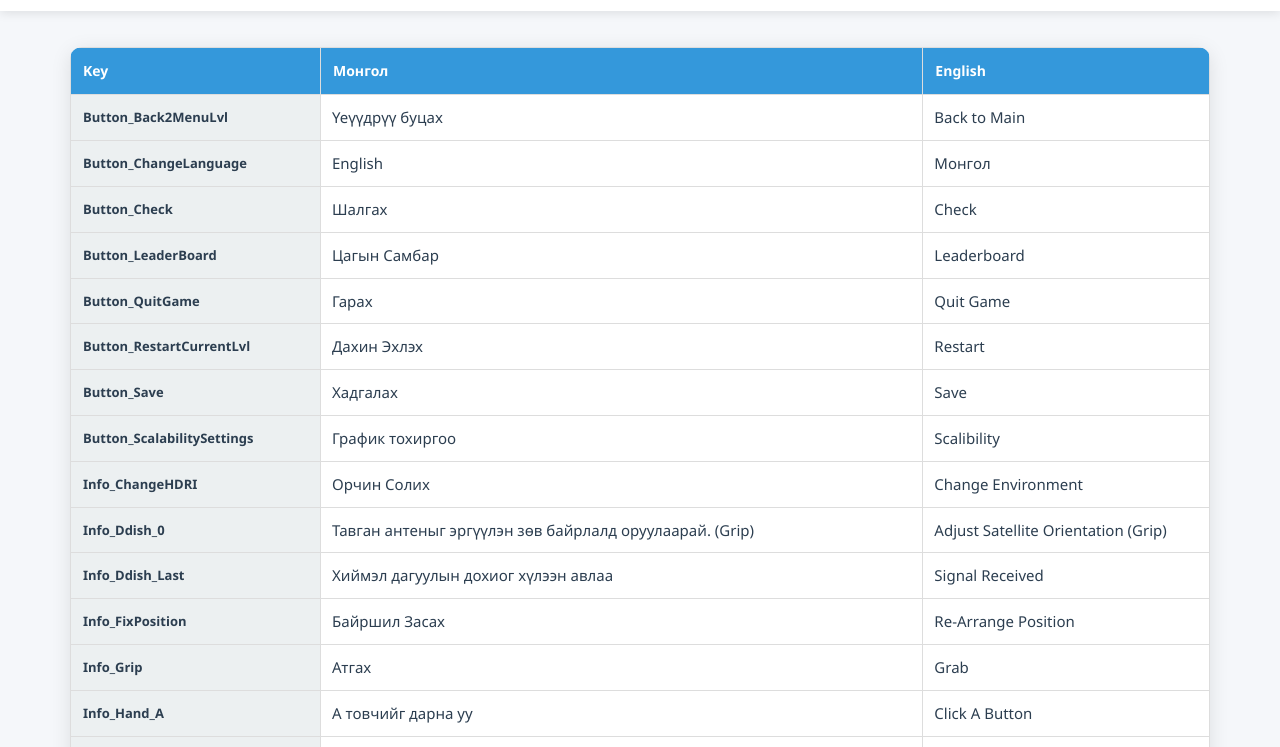
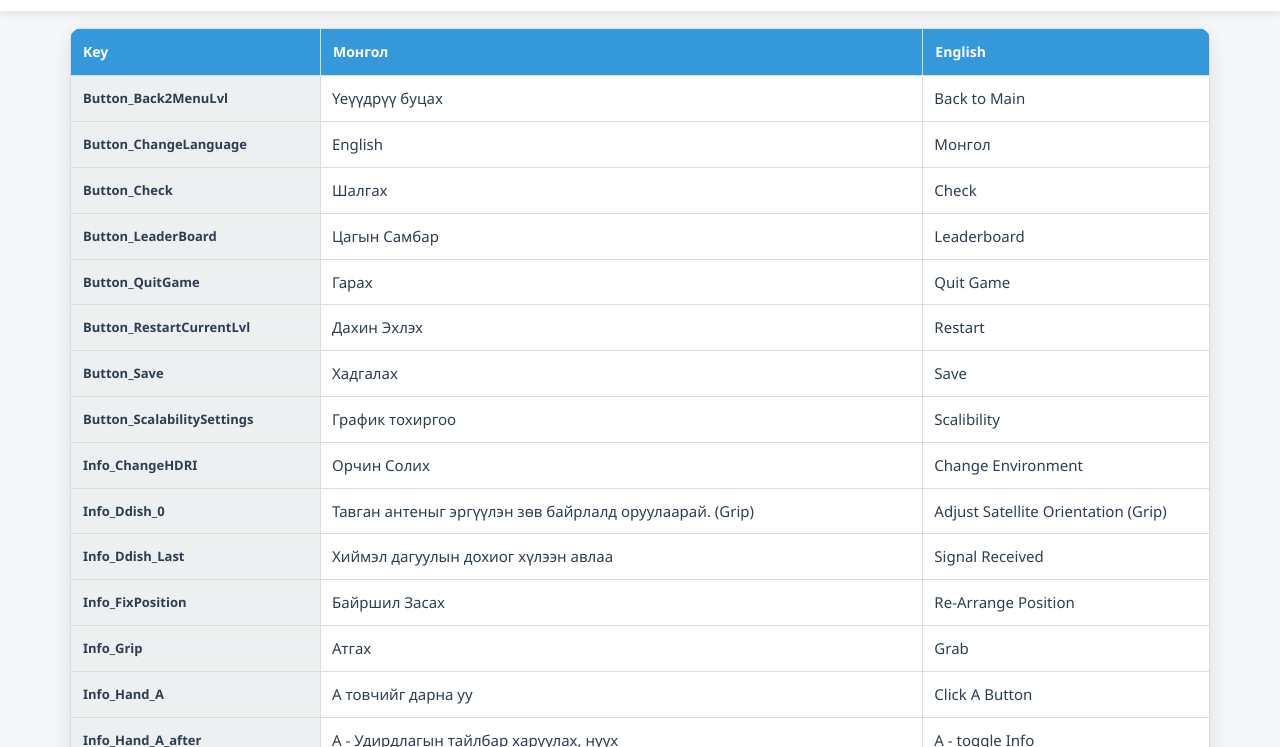
Before and after one commit to Devanuna/WelcomeVerseTextEditor, a plain HTML site: page index.html in a window 1280 px wide. Shown: the part 53-800 px from the top of the page. Drawn offline with Linux system fonts and the light colour scheme.

Commit message:
Update index.html

```diff
--- a/index.html
+++ b/index.html
@@ -36,7 +36,7 @@
     .header-top.error #statusMessage { color: var(--danger); }
 
     /* Table */
-    .container { max-width:1200px; margin:0 auto; padding:20px 30px; }
+    .container { max-width:1200px; margin:0 auto; padding:1px 30px; }
     table { width:100%; border-collapse:collapse; background:#fff; border-radius:12px; overflow:hidden; box-shadow:0 4px 20px rgba(0,0,0,.1); }
     th, td { border:1px solid var(--border); text-align:left; vertical-align:top; }
     th { background:var(--accent); color:#fff; font-weight:600; position:sticky; z-index:100; font-size:14px; padding:12px; }
```
